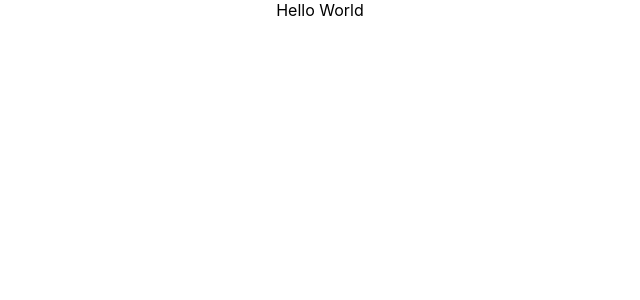
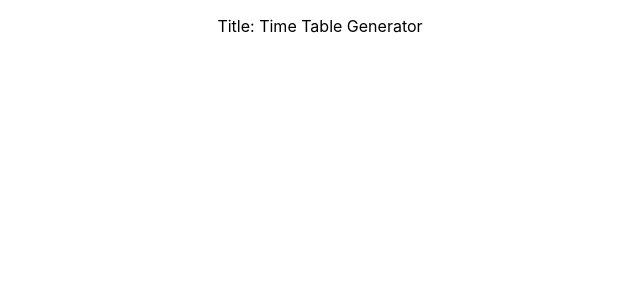
Before and after one commit to time-table-generator/website, a React (Create React App) app: page / in a window 1280 px wide. Shown: the top 300 px of the page, without its empty margins (320-960 px from the left). Built offline with nearby package versions, Linux system fonts and the light colour scheme.

Commit message:
Added title -Testing

```diff
--- a/src/App.js
+++ b/src/App.js
@@ -3,7 +3,9 @@ import './App.css';
 function App() {
   return (
     <div className="App">
-      Hello World
+      <p>
+        Title: Time Table Generator
+      </p>
     </div>
   );
 }
```
